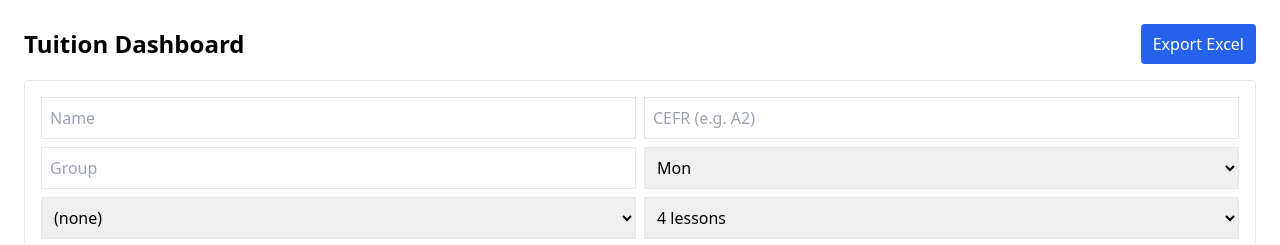
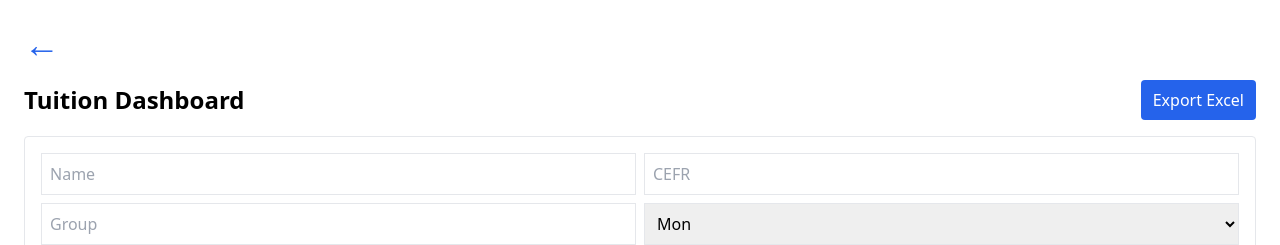
Before and after one commit to demayuden/Tuition_Dashboard, a React (Vite) app in the folder frontend/: page /dashboard in a window 1280 px wide. Shown: the top 245 px of the page. Built offline with nearby package versions, Linux system fonts and the light colour scheme; no server answers.

Commit message:
added back arrow

```diff
--- a/frontend/src/components/ClosuresManager.tsx
+++ b/frontend/src/components/ClosuresManager.tsx
@@ -66,6 +66,15 @@ export default function ClosuresManager() {
 
   return (
     <div className="p-6">
+      {/* Back Button */}
+      <div className="mb-4">
+        <button
+          onClick={() => window.location.href = "/"}
+          className="flex items-center text-blue-600 hover:text-blue-800"
+        >
+          <span className="text-4xl mr-2">←</span>
+        </button>
+      </div>
       <h2 className="text-xl font-semibold mb-3">Closures (Holidays / Breaks)</h2>
 
       <form onSubmit={create} className="mb-4 grid grid-cols-4 gap-2 items-end">
--- a/frontend/src/components/CreateStudentForm.tsx
+++ b/frontend/src/components/CreateStudentForm.tsx
@@ -48,7 +48,7 @@ export default function CreateStudentForm({ onCreated }: Props) {
     <form onSubmit={submit} className="p-4 border rounded bg-white mb-4">
       <div className="grid grid-cols-2 gap-2">
         <input required placeholder="Name" value={name} onChange={e=>setName(e.target.value)} className="p-2 border" />
-        <input placeholder="CEFR (e.g. A2)" value={cefr} onChange={e=>setCefr(e.target.value)} className="p-2 border" />
+        <input placeholder="CEFR" value={cefr} onChange={e=>setCefr(e.target.value)} className="p-2 border" />
         <input placeholder="Group" value={groupName} onChange={e=>setGroupName(e.target.value)} className="p-2 border" />
         <select value={lessonDay1} onChange={e=>setLessonDay1(Number(e.target.value))} className="p-2 border">
           <option value={0}>Mon</option>
--- a/frontend/src/components/DashboardGrid.tsx
+++ b/frontend/src/components/DashboardGrid.tsx
@@ -185,7 +185,16 @@ export default function DashboardGrid() {
 
   return (
     <div className="p-6">
-      {/* Header + actions */}
+      {/* Back Button */}
+      <div className="mb-4">
+        <button
+          onClick={() => window.location.href = "/"}
+          className="flex items-center text-blue-600 hover:text-blue-800"
+        >
+          <span className="text-4xl mr-2">←</span>
+        </button>
+      </div>
+
       <div className="flex items-center justify-between mb-4">
         <h1 className="text-2xl font-semibold">Tuition Dashboard</h1>
         <div className="flex gap-2 items-center">
@@ -302,24 +311,28 @@ export default function DashboardGrid() {
                   <td className="border px-2 space-x-2">
                     {pkg && (
                       <>
-                        <button onClick={() => togglePayment(pkg.package_id, !pkg.payment_status)} className="px-2 py-1 text-sm bg-indigo-600 text-white rounded">
+                        <button
+                          onClick={() => togglePayment(pkg.package_id, !pkg.payment_status)}
+                          className="px-2 py-1 text-sm bg-indigo-600 text-white rounded"
+                        >
                           {pkg.payment_status ? "Mark Unpaid" : "Mark Paid"}
                         </button>
-                        <button onClick={() => openPreview(pkg)} className="px-2 py-1 text-sm border rounded">Regenerate</button>
+                        <button
+                          onClick={() => openPreview(pkg)}
+                          className="px-2 py-1 text-sm border rounded"
+                        >
+                          Regenerate
+                        </button>
                       </>
                     )}
 
                     {row.isFirstForStudent && (
-                      <button onClick={() => { setEditingStudent(s); setEditOpen(true); }} className="ml-2 px-2 py-1 text-sm border rounded">
+                      <button
+                        onClick={() => { setEditingStudent(s); setEditOpen(true); }}
+                        className="ml-2 px-2 py-1 text-sm border rounded"
+                      >
                         Edit
                       </button>
-                    )}
-
-                    {row.isFirstForStudent && (
-                      <>
-                        <button onClick={() => createPackage(s.student_id, 4)} className="ml-2 px-2 py-1 text-sm border rounded">Add 4</button>
-                        <button onClick={() => createPackage(s.student_id, 8)} className="ml-2 px-2 py-1 text-sm border rounded">Add 8</button>
-                      </>
                     )}
                   </td>
                 </tr>
--- a/frontend/src/components/Welcome.tsx
+++ b/frontend/src/components/Welcome.tsx
@@ -9,10 +9,10 @@ export default function Welcome() {
         to="/dashboard"
         className="px-6 py-3 bg-blue-600 text-white rounded text-lg shadow hover:bg-blue-700 transition"
       >
-        Click here to continue
+        Click here to view the Tuition Dashboard
       </Link>
       <Link to="/closures" className="mt-4 px-6 py-3 bg-gray-600 text-white rounded text-lg shadow hover:bg-gray-700 transition">
-        Manage Closures
+        Click here to Manage Closures
       </Link>
     </div>
   );
```
